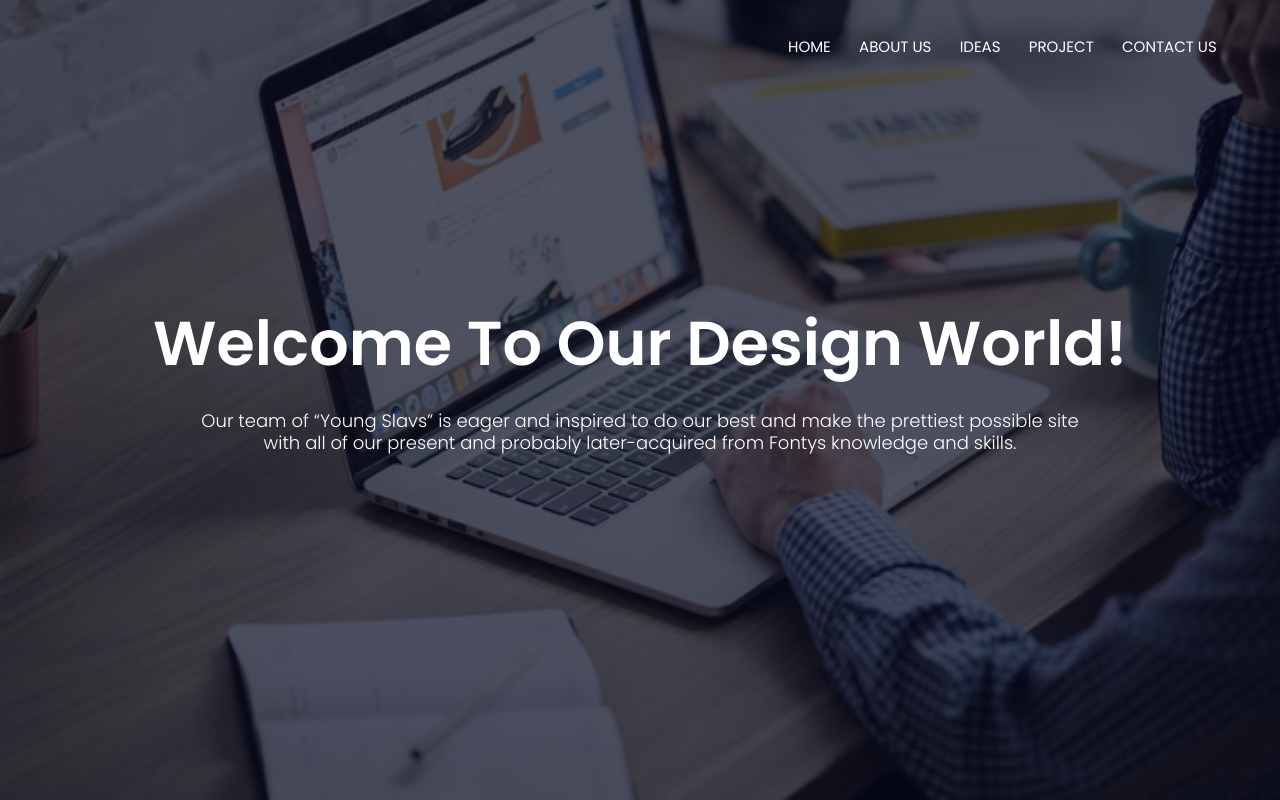
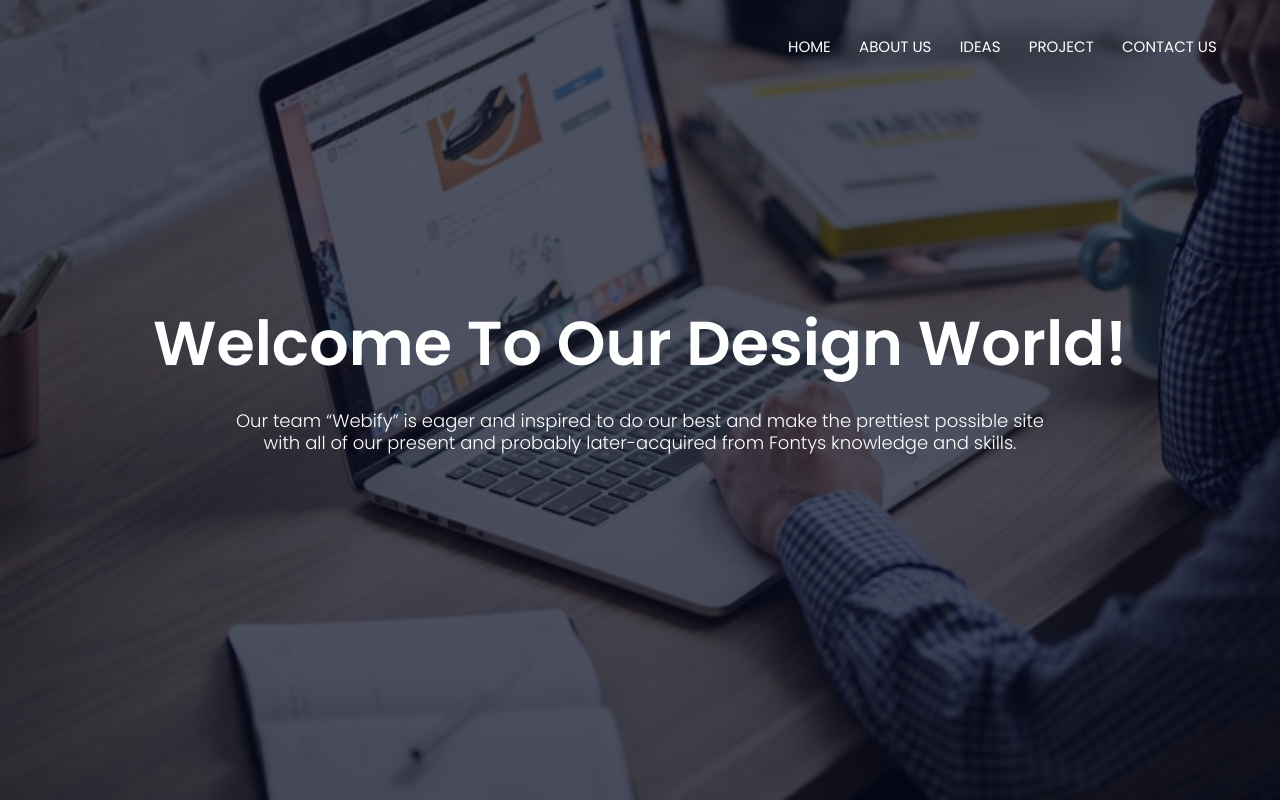
Before and after one commit to Deniz-Hadjiosmanov/Maaike-Girardin-s-Website, a plain HTML site: page team-portfolio/index.html in a window 1280 px wide. Shown: the top 800 px of the page. Drawn offline with Linux system fonts and the light colour scheme.

Commit message:
Changing the name

```diff
--- a/team-portfolio/index.html
+++ b/team-portfolio/index.html
@@ -10,7 +10,7 @@
     <link rel="preconnect" href="https://fonts.gstatic.com" crossorigin>
     <link href="https://fonts.googleapis.com/css2?family=Poppins:wght@100;200;300;400;600;700&display=swap"
         rel="stylesheet">
-    <title>Young Slavs</title>
+    <title>Webify</title>
 </head>
 
 <body>
@@ -30,7 +30,7 @@
 
         <div class="text-box">
             <h1>Welcome To Our Design World!</h1>
-            <p>Our team of “Young Slavs” is eager and inspired to do our best and make the prettiest possible site<br>
+            <p>Our team “Webify” is eager and inspired to do our best and make the prettiest possible site<br>
                 with all of our present and probably later-acquired from Fontys knowledge and skills.</p>
         </div>
     </section>
```
